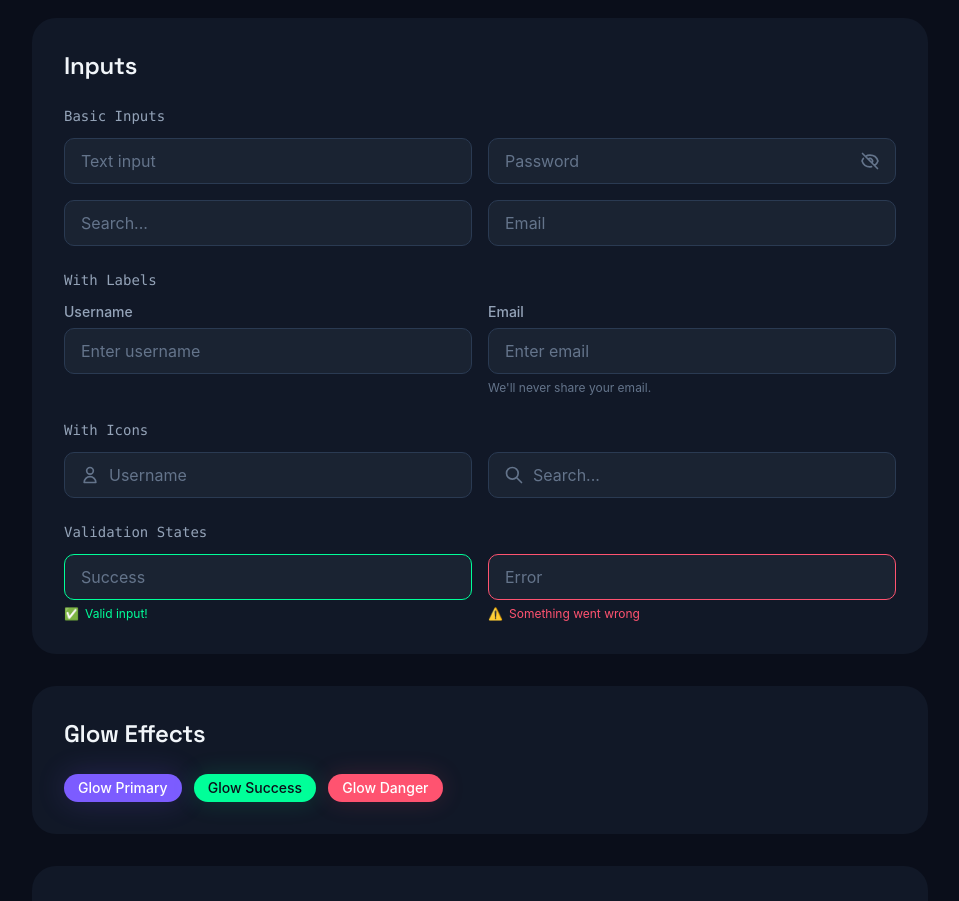
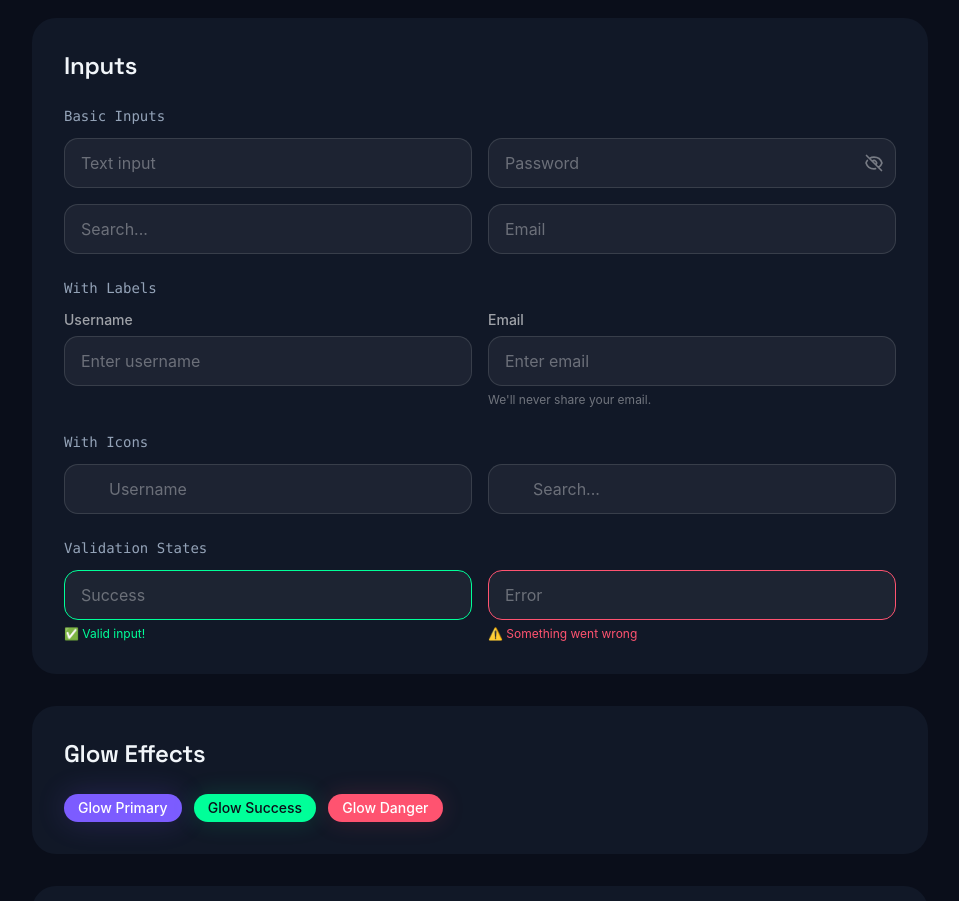
Before and after one commit to idarigan/dara-ui, a React (Vite) app: page / in a window 1280 px wide. Shown: the part 2300-3201 px from the top of the page, without its empty margins (160-1119 px from the left). Built offline with nearby package versions, Linux system fonts and the light colour scheme; a web font is replaced by a local one.

Commit message:
feat(Input): rebuild matching original demo styling

```diff
--- a/src/components/Input/Input.tsx
+++ b/src/components/Input/Input.tsx
@@ -1,11 +1,11 @@
-import React, { forwardRef, useId, useState } from "react";
+import React, { forwardRef, useState } from "react";
 
 export interface InputProps extends Omit<
   React.InputHTMLAttributes<HTMLInputElement>,
   "size"
 > {
   /**
-   * Input variant
+   * Input type
    * @default "text"
    */
   type?: "text" | "password" | "search" | "email" | "tel" | "number" | "url";
@@ -19,23 +19,23 @@ export interface InputProps extends Omit<
    */
   validation?: "success" | "error" | "warning";
   /**
-   * Error message to display below input
+   * Error message
    */
   errorMessage?: string;
   /**
-   * Success message to display below input
+   * Success message
    */
   successMessage?: string;
   /**
-   * Left icon element
+   * Left icon
    */
   leftIcon?: React.ReactNode;
   /**
-   * Right icon element
+   * Right icon
    */
   rightIcon?: React.ReactNode;
   /**
-   * If true, input will have glow effect on focus
+   * Glow focus effect
    * @default true
    */
   glowFocus?: boolean;
@@ -44,20 +44,24 @@ export interface InputProps extends Omit<
    */
   label?: string;
   /**
-   * Helper text shown below input
+   * Helper text
    */
   helperText?: string;
   /**
-   * If true, input will take full width
+   * Full width
    * @default false
    */
   fullWidth?: boolean;
   /**
-   * If true, input will be disabled
+   * Disabled state
+   * @default false
    */
   disabled?: boolean;
 }
 
+/**
+ * Dara UI Input
+ */
 export const Input = forwardRef<HTMLInputElement, InputProps>(
   (
     {
@@ -87,70 +91,60 @@ export const Input = forwardRef<HTMLInputElement, InputProps>(
     const [isFocused, setIsFocused] = useState(false);
     const [showPassword, setShowPassword] = useState(false);
 
-    const generatedId = useId();
-    const inputId = id || generatedId;
+    const inputId = id || `input-${Math.random().toString(36).substring(2, 9)}`;
 
-    // Size styles
+    // - .input-dara styles
+    const baseStyles =
+      "w-full font-body transition-all duration-180 outline-none disabled:opacity-60 disabled:cursor-not-allowed placeholder:text-white/35";
+
+    const bgStyles = "bg-white/5 hover:bg-white/10 focus:bg-white/10";
+
+    const borderStyles = {
+      default: "border border-white/12 focus:border-[#7c5cff]",
+      success: "border border-[#00ff99] focus:border-[#00ff99]",
+      error: "border border-[#ff5370] focus:border-[#ff5370]",
+      warning: "border border-[#ffc857] focus:border-[#ffc857]",
+    };
+
+    const glowStyles = glowFocus
+      ? {
+          default:
+            "focus:shadow-[0_0_25px_rgba(124,92,255,0.1)] focus:shadow-[0_0_0_3px_rgba(124,92,255,0.15)]",
+          success: "focus:shadow-[0_0_25px_rgba(0,255,153,0.1)]",
+          error: "focus:shadow-[0_0_25px_rgba(255,83,112,0.1)]",
+          warning: "focus:shadow-[0_0_25px_rgba(255,200,87,0.1)]",
+        }[validation || "default"]
+      : "";
+
+    const radiusStyles = "rounded-[14px]";
+
     const sizes = {
       sm: "px-3 py-1.5 text-sm",
-      md: "px-4 py-2.5 text-base",
+      md: "px-4 py-3 text-base",
       lg: "px-5 py-3.5 text-lg",
     };
 
-    // Icon size mapping
     const iconSizes = {
       sm: "h-4 w-4",
       md: "h-5 w-5",
       lg: "h-6 w-6",
     };
 
-    // Base input styles
-    const baseStyles =
-      "w-full font-sans text-[var(--color-text-primary)] placeholder:text-[var(--color-text-tertiary)] transition-all duration-[var(--transition-fast)] outline-none disabled:opacity-60 disabled:cursor-not-allowed";
-
-    // Background styles
-    const bgStyles =
-      "bg-[var(--color-bg-tertiary)] hover:bg-[var(--color-bg-elevated)] focus:bg-[var(--color-bg-elevated)]";
-
-    // Border styles based on validation
-    const validationBorderStyles = {
-      default:
-        "border border-[var(--color-border-primary)] focus:border-[var(--color-primary)]",
-      success:
-        "border border-[var(--color-success)] focus:border-[var(--color-success)]",
-      error:
-        "border border-[var(--color-danger)] focus:border-[var(--color-danger)]",
-      warning:
-        "border border-[var(--color-warning)] focus:border-[var(--color-warning)]",
-    };
-
-    const borderStyle = validation
-      ? validationBorderStyles[validation]
-      : validationBorderStyles.default;
-
-    // Glow effect
-    const glowStyles = glowFocus
-      ? {
-          default: "focus:shadow-[0_0_20px_rgba(124,92,255,0.15)]",
-          success: "focus:shadow-[0_0_20px_rgba(0,255,153,0.15)]",
-          error: "focus:shadow-[0_0_20px_rgba(255,83,112,0.15)]",
-          warning: "focus:shadow-[0_0_20px_rgba(255,200,87,0.15)]",
-        }[validation || "default"]
-      : "";
-
-    // Radius
-    const radiusStyles = "rounded-[var(--radius-md)]";
-
-    // Padding for icons
-    const paddingStyles = {
-      left: leftIcon
+    const classes = [
+      baseStyles,
+      bgStyles,
+      borderStyles[validation || "default"],
+      glowStyles,
+      radiusStyles,
+      sizes[size],
+      fullWidth ? "w-full" : "",
+      leftIcon
         ? size === "sm"
           ? "pl-9"
           : size === "md"
             ? "pl-11"
             : "pl-14"
         : "",
-      right:
       rightIcon || type === "password"
         ? size === "sm"
           ? "pr-9"
@@ -158,53 +152,12 @@ export const Input = forwardRef<HTMLInputElement, InputProps>(
             ? "pr-11"
             : "pr-14"
         : "",
-    };
-
-    // Build className
-    const inputClasses = [
-      baseStyles,
-      bgStyles,
-      borderStyle,
-      glowStyles,
-      radiusStyles,
-      sizes[size],
-      fullWidth ? "w-full" : "",
-      paddingStyles.left,
-      paddingStyles.right,
       disabled ? "opacity-60 cursor-not-allowed" : "",
       className,
     ]
       .filter(Boolean)
       .join(" ");
 
-    // Icon wrapper styles
-    const iconWrapperStyles =
-      "absolute top-1/2 -translate-y-1/2 flex items-center justify-center pointer-events-none text-[var(--color-text-tertiary)] transition-colors duration-[var(--transition-fast)]";
-
-    const iconColorStyles =
-      validation === "error"
-        ? "text-[var(--color-danger)]"
-        : validation === "success"
-          ? "text-[var(--color-success)]"
-          : isFocused
-            ? "text-[var(--color-primary)]"
-            : "text-[var(--color-text-tertiary)]";
-
-    // Left icon position
-    const leftIconPosition = {
-      sm: "left-3",
-      md: "left-4",
-      lg: "left-5",
-    };
-
-    // Right icon position
-    const rightIconPosition = {
-      sm: "right-3",
-      md: "right-4",
-      lg: "right-5",
-    };
-
-    // Handle focus events
     const handleFocus = (e: React.FocusEvent<HTMLInputElement>) => {
       setIsFocused(true);
       onFocus?.(e);
@@ -215,31 +168,45 @@ export const Input = forwardRef<HTMLInputElement, InputProps>(
       onBlur?.(e);
     };
 
-    // Toggle password visibility
-    const togglePasswordVisibility = () => {
-      setShowPassword(!showPassword);
-    };
-
-    // Password toggle icon
-    const PasswordToggleIcon = () => (
+    return (
+      <div className={`${fullWidth ? "w-full" : ""} flex flex-col gap-1.5`}>
+        {label && (
+          <label
+            htmlFor={inputId}
+            className="text-sm font-medium text-white/60 font-body"
+          >
+            {label}
+          </label>
+        )}
+        <div className="relative group w-full">
+          {leftIcon && (
+            <span className="absolute left-3 top-1/2 -translate-y-1/2 text-white/40 pointer-events-none">
+              <span className={iconSizes[size]}>{leftIcon}</span>
+            </span>
+          )}
+          <input
+            ref={ref}
+            id={inputId}
+            type={type === "password" && showPassword ? "text" : type}
+            className={classes}
+            placeholder={placeholder}
+            value={value}
+            onChange={onChange}
+            onFocus={handleFocus}
+            onBlur={handleBlur}
+            disabled={disabled}
+            {...props}
+          />
+          {type === "password" && (
             <button
               type="button"
-        onClick={togglePasswordVisibility}
-        className={`
-          absolute top-1/2 -translate-y-1/2
-          flex items-center justify-center
-          text-[var(--color-text-tertiary)]
-          hover:text-[var(--color-text-primary)]
-          transition-colors duration-[var(--transition-fast)]
-          focus:outline-none cursor-pointer
-          ${rightIconPosition[size]}
-        `}
+              onClick={() => setShowPassword(!showPassword)}
+              className="absolute right-3 top-1/2 -translate-y-1/2 text-white/40 hover:text-white/60 transition-colors cursor-pointer"
               tabIndex={-1}
-        aria-label={showPassword ? "Hide password" : "Show password"}
             >
               {showPassword ? (
                 <svg
-            className={iconSizes[size]}
+                  className="h-5 w-5"
                   fill="none"
                   viewBox="0 0 24 24"
                   stroke="currentColor"
@@ -258,7 +225,7 @@ export const Input = forwardRef<HTMLInputElement, InputProps>(
                 </svg>
               ) : (
                 <svg
-            className={iconSizes[size]}
+                  className="h-5 w-5"
                   fill="none"
                   viewBox="0 0 24 24"
                   stroke="currentColor"
@@ -272,101 +239,18 @@ export const Input = forwardRef<HTMLInputElement, InputProps>(
                 </svg>
               )}
             </button>
-    );
-
-    return (
-      <div className={`${fullWidth ? "w-full" : ""} flex flex-col gap-1.5`}>
-        {/* Label */}
-        {label && (
-          <label
-            htmlFor={inputId}
-            className={`text-sm font-medium font-sans transition-colors duration-[var(--transition-fast)] ${
-              isFocused
-                ? "text-[var(--color-primary)]"
-                : "text-[var(--color-text-secondary)]"
-            }`}
-          >
-            {label}
-          </label>
           )}
-        {/* Input wrapper */}
-        <div className="relative group w-full">
-          {/* Left Icon */}
-          {leftIcon && (
-            <span
-              className={`
-                ${iconWrapperStyles}
-                ${leftIconPosition[size]}
-                ${iconColorStyles}
-              `}
-            >
-              <span className={iconSizes[size]}>{leftIcon}</span>
-            </span>
+        </div>
+        {(helperText || errorMessage || successMessage) && (
+          <div className="flex items-center gap-1.5 text-xs">
+            {validation === "error" && errorMessage && (
+              <span className="text-[#ff5370]">⚠️ {errorMessage}</span>
             )}
-
-          {/* Input */}
-          <input
-            ref={ref}
-            id={inputId}
-            type={type === "password" && showPassword ? "text" : type}
-            className={inputClasses}
-            placeholder={placeholder}
-            value={value}
-            onChange={onChange}
-            onFocus={handleFocus}
-            onBlur={handleBlur}
-            disabled={disabled}
-            {...props}
-          />
-
-          {/* Right Icon */}
-          {rightIcon && !(type === "password") && (
-            <span
-              className={`
-                ${iconWrapperStyles}
-                ${rightIconPosition[size]}
-                ${iconColorStyles}
-              `}
-            >
-              <span className={iconSizes[size]}>{rightIcon}</span>
-            </span>
+            {validation === "success" && successMessage && (
+              <span className="text-[#00ff99]">✅ {successMessage}</span>
             )}
-
-          {/* Password Toggle */}
-          {type === "password" && <PasswordToggleIcon />}
-        </div>
-        {/* Helper Text / Validation Messages */}
-        {(helperText || errorMessage || successMessage) && (
-          <div className="flex items-center gap-1.5 text-xs font-sans">
-            {/* Error */}
-            {validation === "error" && errorMessage && (
-              <>
-                <span className="text-[var(--color-danger)]">⚠️</span>
-                <span className="text-[var(--color-danger)]">
-                  {errorMessage}
-                </span>
-              </>
-            )}
-            {/* Success */}
-            {validation === "success" && successMessage && (
-              <>
-                <span className="text-[var(--color-success)]">✅</span>
-                <span className="text-[var(--color-success)]">
-                  {successMessage}
-                </span>
-              </>
-            )}
-            {/* Warning or Neutral - show helperText */}
-            {(validation === "warning" || !validation) && helperText && (
-              <span
-                className={
-                  validation === "warning"
-                    ? "text-[var(--color-warning)]"
-                    : "text-[var(--color-text-tertiary)]"
-                }
-              >
-                {helperText}
-              </span>
+            {!validation && helperText && (
+              <span className="text-white/40">{helperText}</span>
             )}
           </div>
         )}
@@ -376,5 +260,4 @@ export const Input = forwardRef<HTMLInputElement, InputProps>(
 );
 
 Input.displayName = "Input";
-
 export default Input;
```
Also changed, not shown: 1 other file (tests, documents, lock files or other folders). Lines whose indentation alone changed are shown as unchanged.
